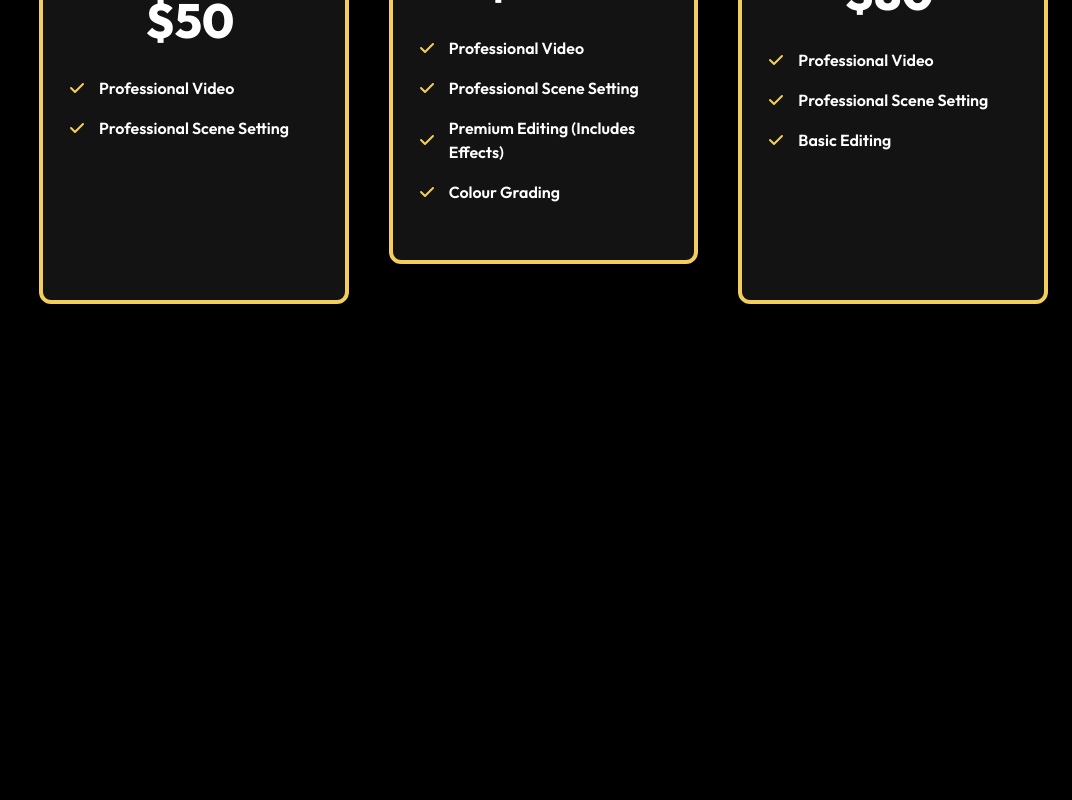
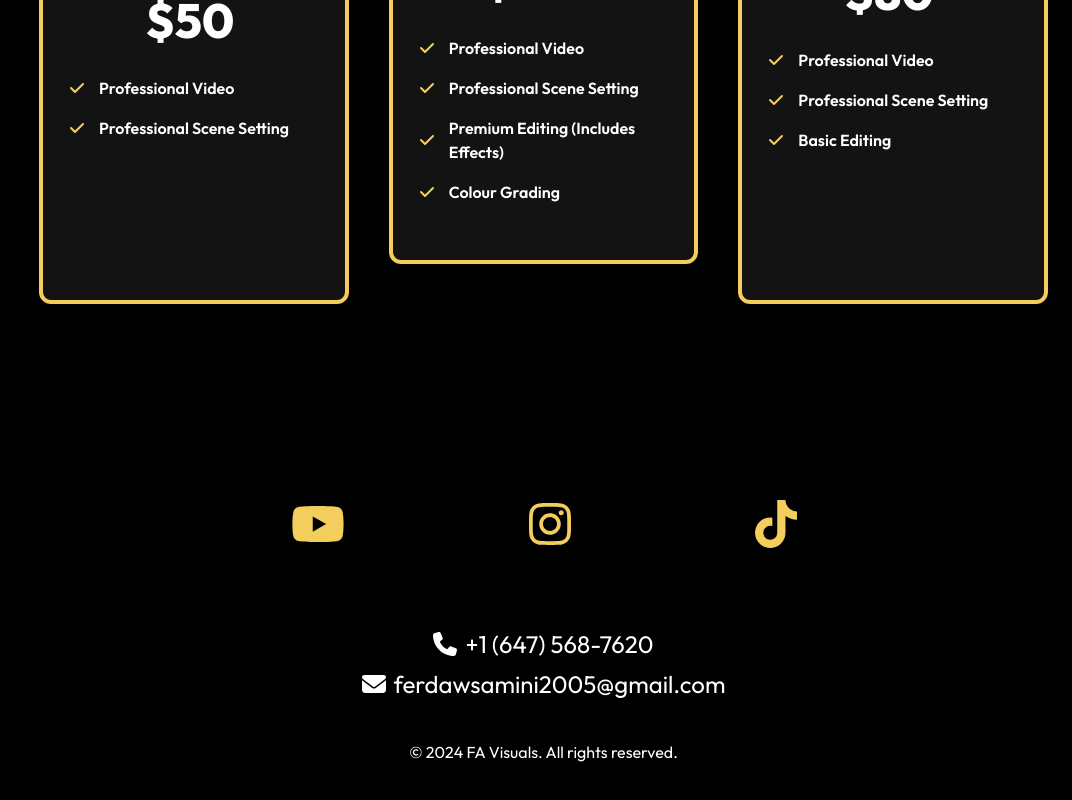
Before and after one commit to shamsharoon/FAVISUALS, a React (Vite) app: page / in a window 1280 px wide. Shown: the part 4350-5150 px from the top of the page, without its empty margins (208-1280 px from the left). Before the commit the page ends 4678 px from the top, so only its background shows below. Built offline with nearby package versions, Linux system fonts and the light colour scheme.

Commit message:
added contact form

```diff
--- a/package.json
+++ b/package.json
@@ -10,6 +10,9 @@
     "preview": "vite preview"
   },
   "dependencies": {
+    "@fortawesome/free-brands-svg-icons": "^6.5.2",
+    "@fortawesome/free-solid-svg-icons": "^6.5.2",
+    "@fortawesome/react-fontawesome": "^0.2.2",
     "@material-tailwind/react": "^2.1.9",
     "react": "^18.3.1",
     "react-dom": "^18.3.1",
--- a/src/App.jsx
+++ b/src/App.jsx
@@ -4,6 +4,7 @@ import About from "./components/About"
 import Portfolio from "./components/Portfolio"
 import Testimonials from "./components/TestimonialSection16"
 import Pricing from "./components/Pricing"
+import Footer from "./components/Footer"
 
 function App() {
   return (
@@ -15,6 +16,7 @@ function App() {
         <Portfolio />
         <Testimonials />
         <Pricing />
+        <Footer />
       </div>
       </>
   )
--- /dev/null
+++ b/src/components/Footer.jsx
@@ -0,0 +1,39 @@
+import React from 'react';
+import { FontAwesomeIcon } from '@fortawesome/react-fontawesome';
+import { faYoutube, faInstagram, faTiktok } from '@fortawesome/free-brands-svg-icons';
+import { faPhone, faEnvelope } from '@fortawesome/free-solid-svg-icons';
+
+function Footer() {
+  return (
+    <footer className="bg-black text-white py-32">
+      <div className="container w-full mx-auto flex flex-col items-center justify-center">
+        <div className="flex space-x-6 mb-4 gap-28 pb-10">
+          <a href="https://www.youtube.com" target="_blank" rel="noopener noreferrer">
+            <FontAwesomeIcon icon={faYoutube} className='text-primary hover:bg-primary hover:text-black p-6 rounded-full' size="3x" />
+          </a>
+          <a href="https://www.instagram.com" target="_blank" rel="noopener noreferrer">
+            <FontAwesomeIcon icon={faInstagram} className='text-primary hover:bg-primary hover:text-black p-6 rounded-full' size="3x" />
+          </a>
+          <a href="https://www.tiktok.com" target="_blank" rel="noopener noreferrer">
+            <FontAwesomeIcon icon={faTiktok} className='text-primary hover:bg-primary hover:text-black p-6 rounded-full' size="3x" />
+          </a>
+        </div>
+        <div className="text-center mb-10">
+          <p className="text-2xl pb-2">
+            <FontAwesomeIcon icon={faPhone} className="mr-2" />
+            <a href="tel:+16475687620" className="hover:underline">+1 (647) 568-7620</a>
+          </p>
+          <p className="text-2xl">
+            <FontAwesomeIcon icon={faEnvelope} className="mr-2" />
+            <a href="mailto:ferdawsamini2005@gmail.com" className="hover:underline">ferdawsamini2005@gmail.com</a>
+          </p>
+        </div>
+        <div className="text-center pb-10">
+          <p>&copy; {new Date().getFullYear()} FA Visuals. All rights reserved.</p>
+        </div>
+      </div>
+    </footer>
+  );
+}
+
+export default Footer;
```
Also changed, not shown: 1 other file (tests, documents, lock files or other folders).
